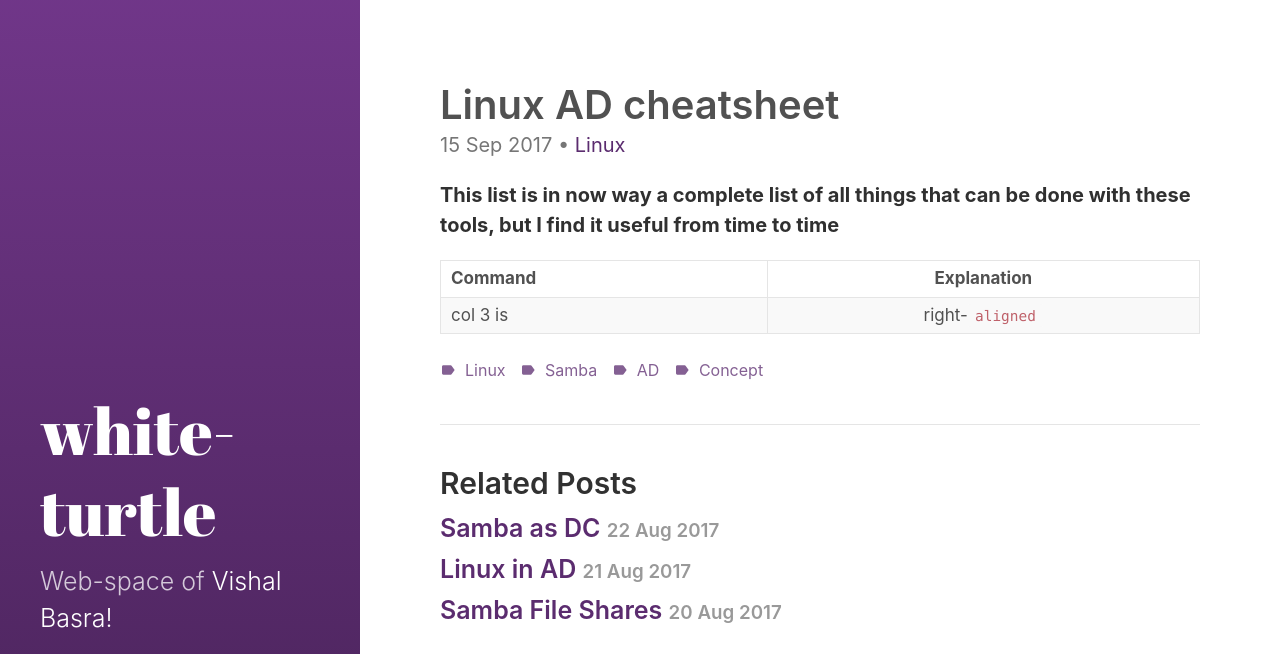
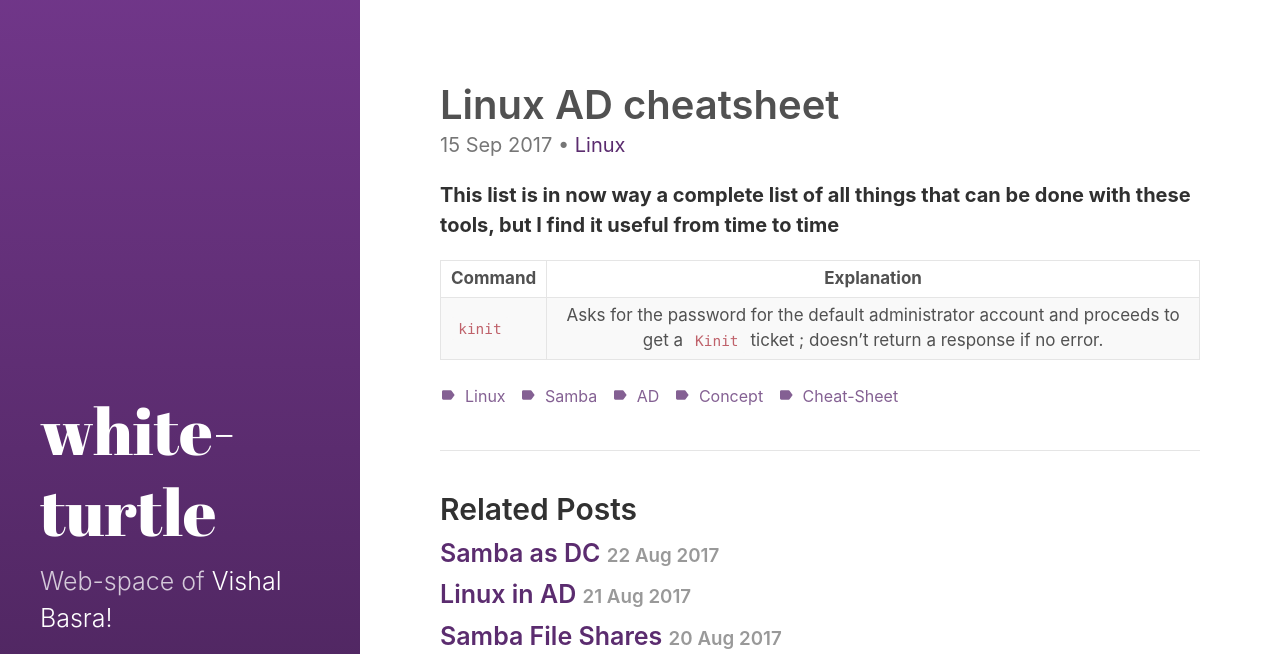
Before and after one commit to vishalbasra/vishalbasra.github.io, a Jekyll site: the page built from _posts/2017-09-15-Linux-ADthings-Cheatsheat.md, in a window 1280 px wide, cut to the strip 0-654 px from the top of the page. Built offline with Jekyll 4.4.1, drawn with Linux system fonts in a browser that asks for light colours.

Commit message:
Testting long markup in tables

```diff
--- a/_posts/2017-09-15-Linux-ADthings-Cheatsheat.md
+++ b/_posts/2017-09-15-Linux-ADthings-Cheatsheat.md
@@ -10,6 +10,7 @@ tags:
   - Samba
   - AD
   - Concept
+  - Cheat-sheet
 
 excerpt: Cheat-sheat for linux AD stuff - Samba / winbind / etc.
 ---
@@ -20,4 +21,4 @@ excerpt: Cheat-sheat for linux AD stuff - Samba / winbind / etc.
 
 | Command        | Explanation  |
 | ------------- |:-------------:|
-| col 3 is      | right-`aligned` |
+| `kinit`      | Asks for the password for the default administrator account and proceeds to get a `Kinit` ticket ; doesn't return a response if no error. |
```
